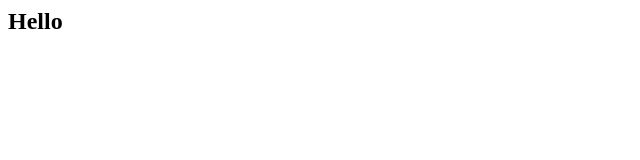
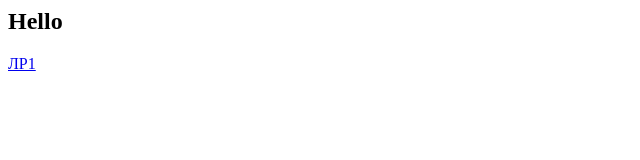
Before and after one commit to ABERS0G/web, a plain HTML site: page index.html in a window 1280 px wide. Shown: the full height of the page, 0-640 px from the left. Drawn offline with Linux system fonts and the light colour scheme.

Commit message:
Update index.html

```diff
--- a/index.html
+++ b/index.html
@@ -1 +1,2 @@
 <h2>Hello</h2>
+<a href="ЛР1/index.html">ЛР1</a>
```
